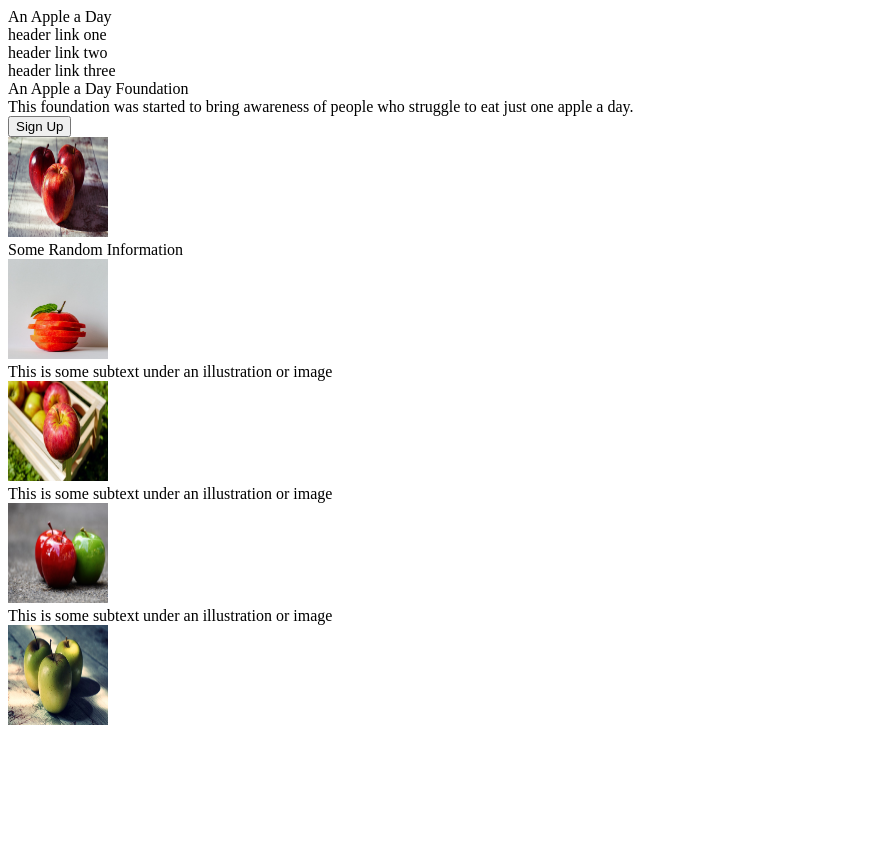
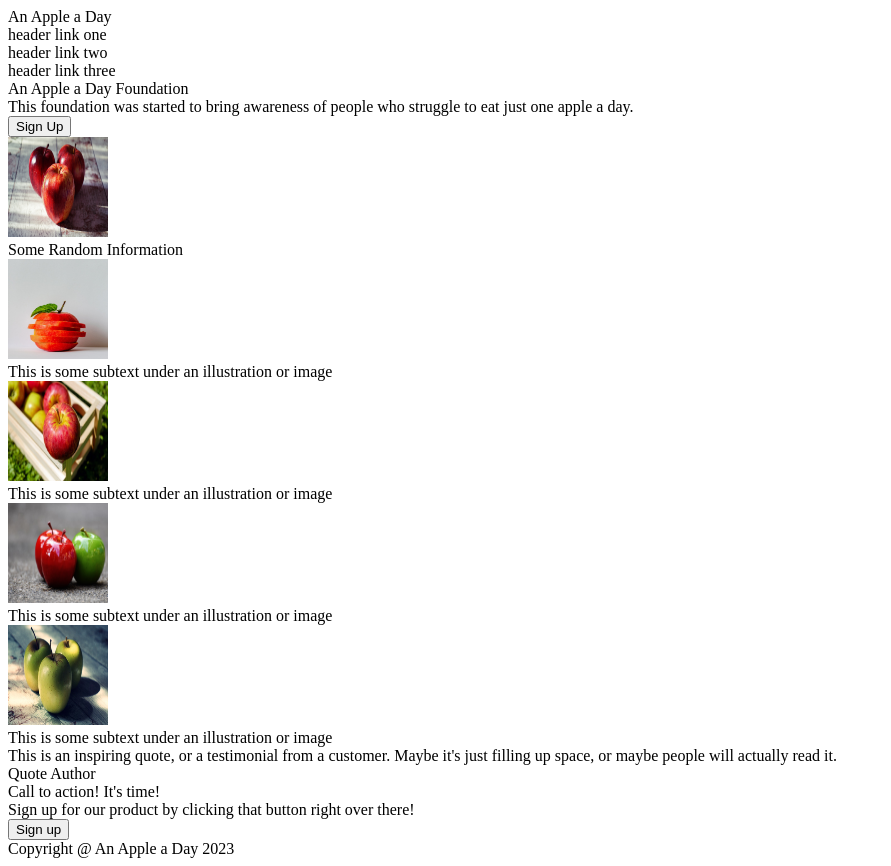
Before and after one commit to CrimsonAndClover-cmd/project-landing-page, a plain HTML site: page index.html in a window 1280 px wide. Shown: the whole page, without its empty margins (0-891 px from the left). Before the commit the page ends 800 px from the top, so only its background shows below. Drawn offline with Linux system fonts and the light colour scheme.

Commit message:
Add quote section, sign up section, and footer

```diff
--- a/index.html
+++ b/index.html
@@ -40,8 +40,20 @@
         </div>
         <div class="info">
             <img src="images/pexels-suzy-hazelwood-1257280.jpg" alt="Three Green Apples Close Up">
+            <div class="text">This is some subtext under an illustration or image</div>
         </div>
-
+    </div>
+    <div class="testimonial-container">
+        <div class="quote-text">This is an inspiring quote, or a testimonial from a customer. Maybe it's just filling up space, or maybe people will actually read it.</div>
+        <div class="quote-author">Quote Author</div>
+    </div>
+    <div class="sign-up-container">
+        <div>Call to action! It's time!</div>
+        <div>Sign up for our product by clicking that button right over there!</div>
+        <button type="button">Sign up</button>
+    </div>
+    <div class="footer">
+        <div class="footer-text"> Copyright @ An Apple a Day 2023</div>
     </div>
 
 </body>
```
